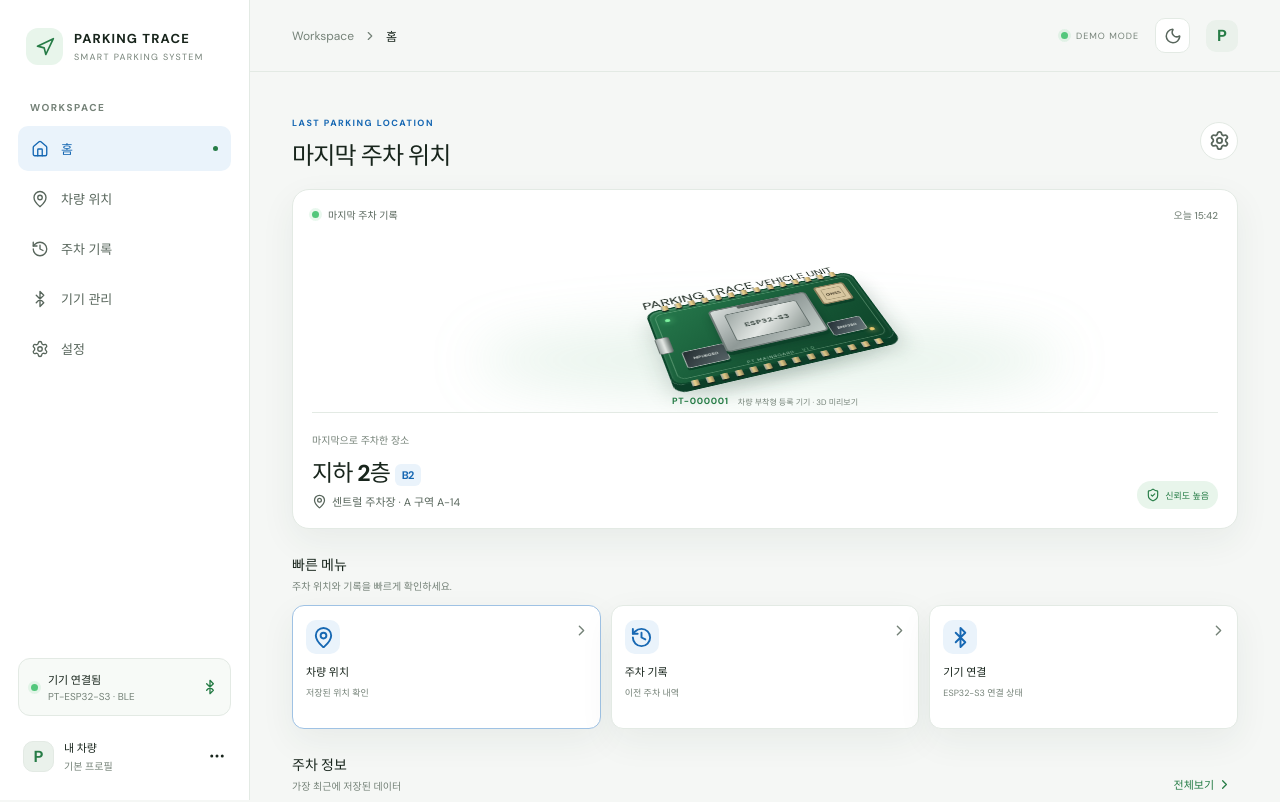
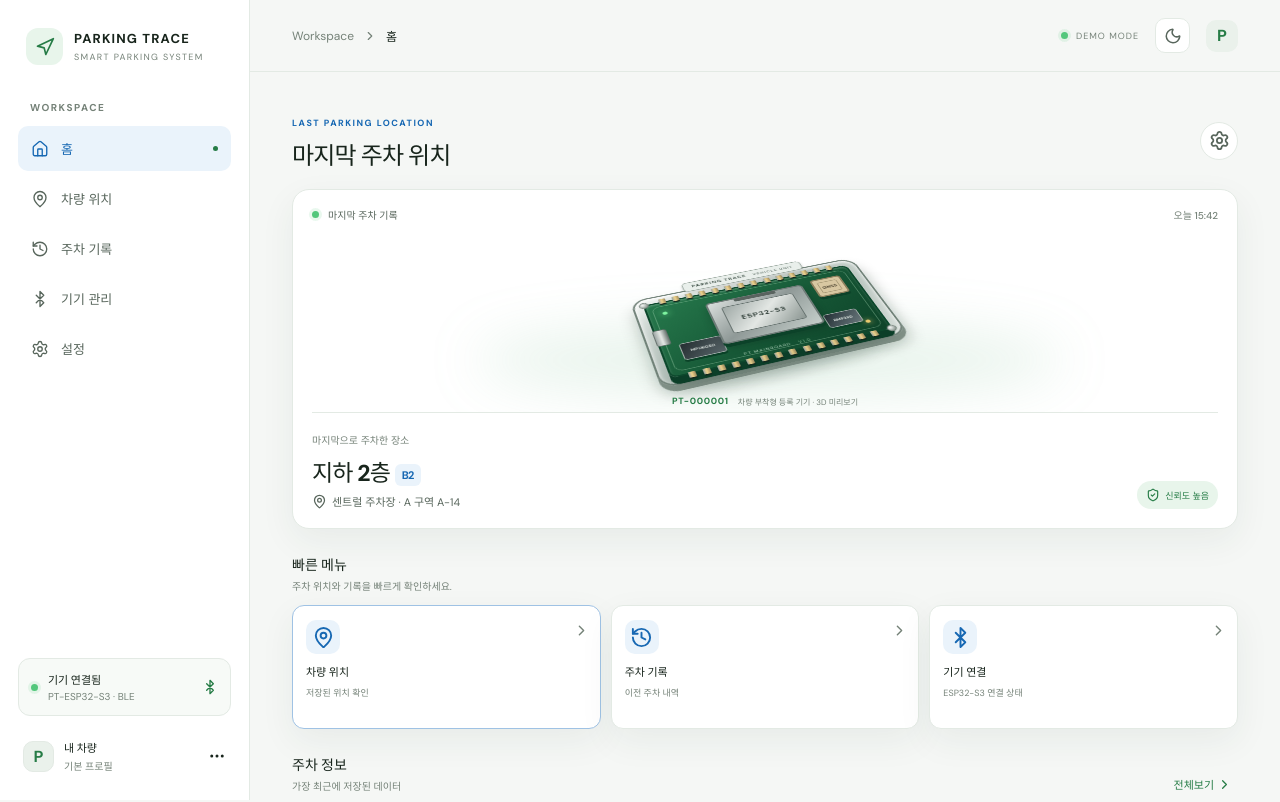
Before and after one commit to interlink1231/parking-trace, a React (Vite) app: page / in a window 1280 px wide. Shown: the top 802 px of the page. Built offline with nearby package versions, Linux system fonts and the light colour scheme.

Commit message:
Style complete vehicle-mounted device enclosure and registration form

```diff
--- a/src/styles.css
+++ b/src/styles.css
@@ -100,3 +100,21 @@ button{font:inherit;cursor:pointer;color:inherit}.sidebar{width:250px;position:f
 .device-model-caption small{font-size:8px}
 @keyframes deviceFloat{0%,100%{transform:rotateX(52deg) rotateZ(-19deg) translateY(0)}50%{transform:rotateX(52deg) rotateZ(-19deg) translateY(-5px)}}
 @media(max-width:700px){.device-3d-stage{height:166px}.device-3d-scene{transform:scale(.88) rotateX(52deg) rotateZ(-19deg)}@keyframes deviceFloat{0%,100%{transform:scale(.88) rotateX(52deg) rotateZ(-19deg) translateY(0)}50%{transform:scale(.88) rotateX(52deg) rotateZ(-19deg) translateY(-5px)}}}
+
+
+/* Vehicle-mounted complete device enclosure */
+.device-case{position:relative;padding:9px;border-radius:17px;background:linear-gradient(145deg,#f4f7f5,#b9c5bf 45%,#e7ece8);border:2px solid #77877e;box-shadow:inset 0 2px 5px #fff,0 8px 0 #84938a,0 12px 18px #14291c35;transform:translateZ(2px)}
+.device-case:before,.device-case:after{content:"";position:absolute;width:8px;height:8px;border-radius:50%;background:radial-gradient(circle at 35% 35%,#f8faf8,#66746c);border:1px solid #78857e;z-index:5}
+.device-case:before{top:5px;left:5px}.device-case:after{right:5px;bottom:5px}
+.case-label{position:absolute;top:-15px;left:50%;transform:translateX(-50%);white-space:nowrap;padding:3px 9px;border-radius:5px;background:#e9efeb;border:1px solid #9ba9a0;color:#405249;font-size:6px;font-weight:900;letter-spacing:1px;z-index:8;box-shadow:0 2px 4px #0002}
+.case-label small{font-size:5px;margin-left:5px;color:#718078}
+.device-board{border-radius:8px}
+.device-register{margin:18px 0;padding:20px}
+.device-register h3{font-size:16px;margin:7px 0}
+.device-register p{font-size:12px;line-height:1.6;color:var(--muted-2);margin:0 0 17px}
+.device-register label{display:block;font-size:11px;font-weight:700;margin-bottom:7px}
+.device-register-row{display:flex;gap:8px}
+.device-register-row input{min-width:0;flex:1;height:42px;border:1px solid var(--line);border-radius:9px;background:var(--surface-2);padding:0 12px;color:var(--text);font:inherit;font-size:13px}
+.device-register-row .primary-button{white-space:nowrap;padding:0 16px}
+.device-register>small{display:block;margin-top:10px;font-size:10px;color:var(--muted)}
+@media(max-width:480px){.device-register-row{flex-direction:column}.device-register-row .primary-button{height:42px;justify-content:center}}
```
